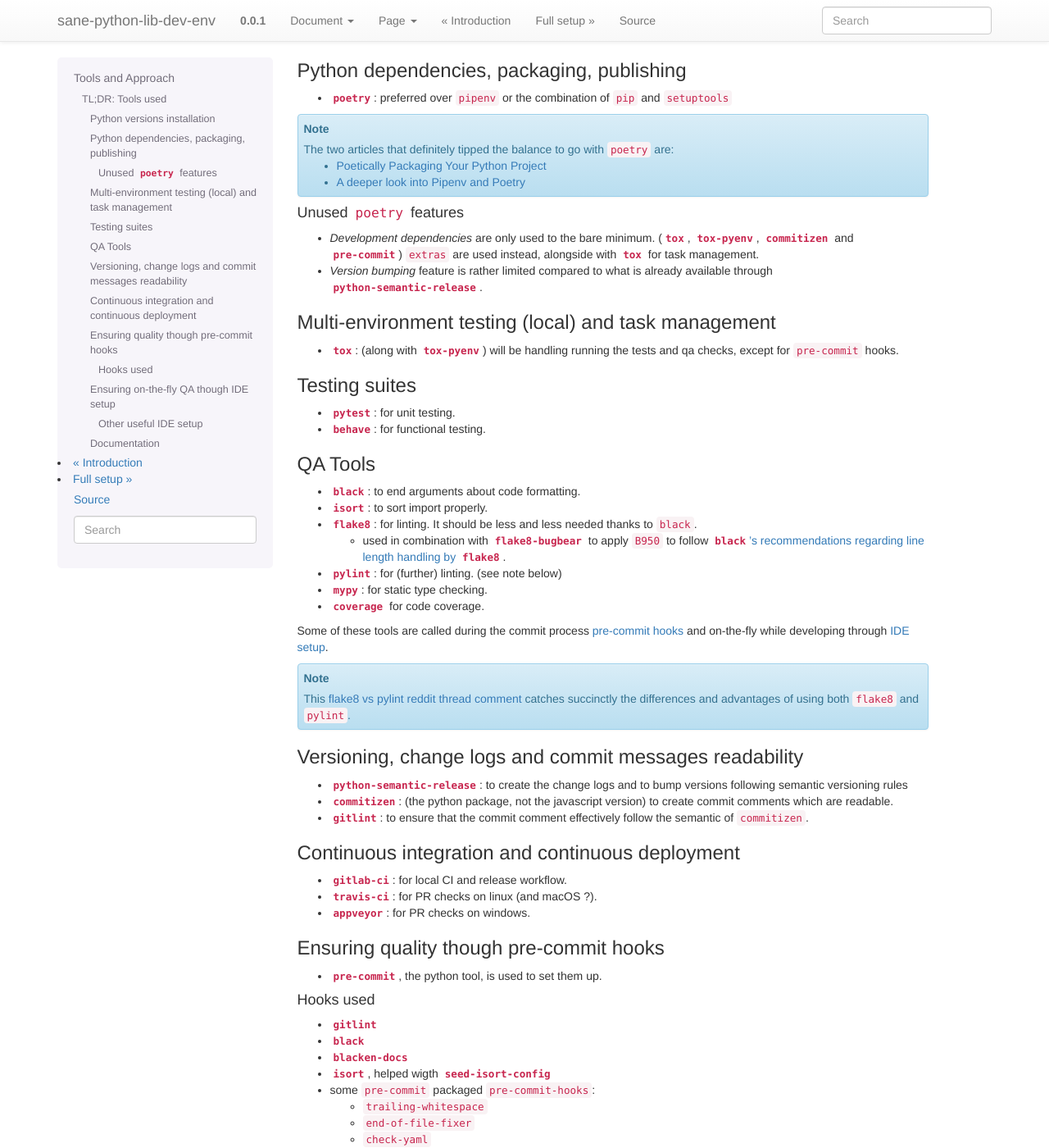
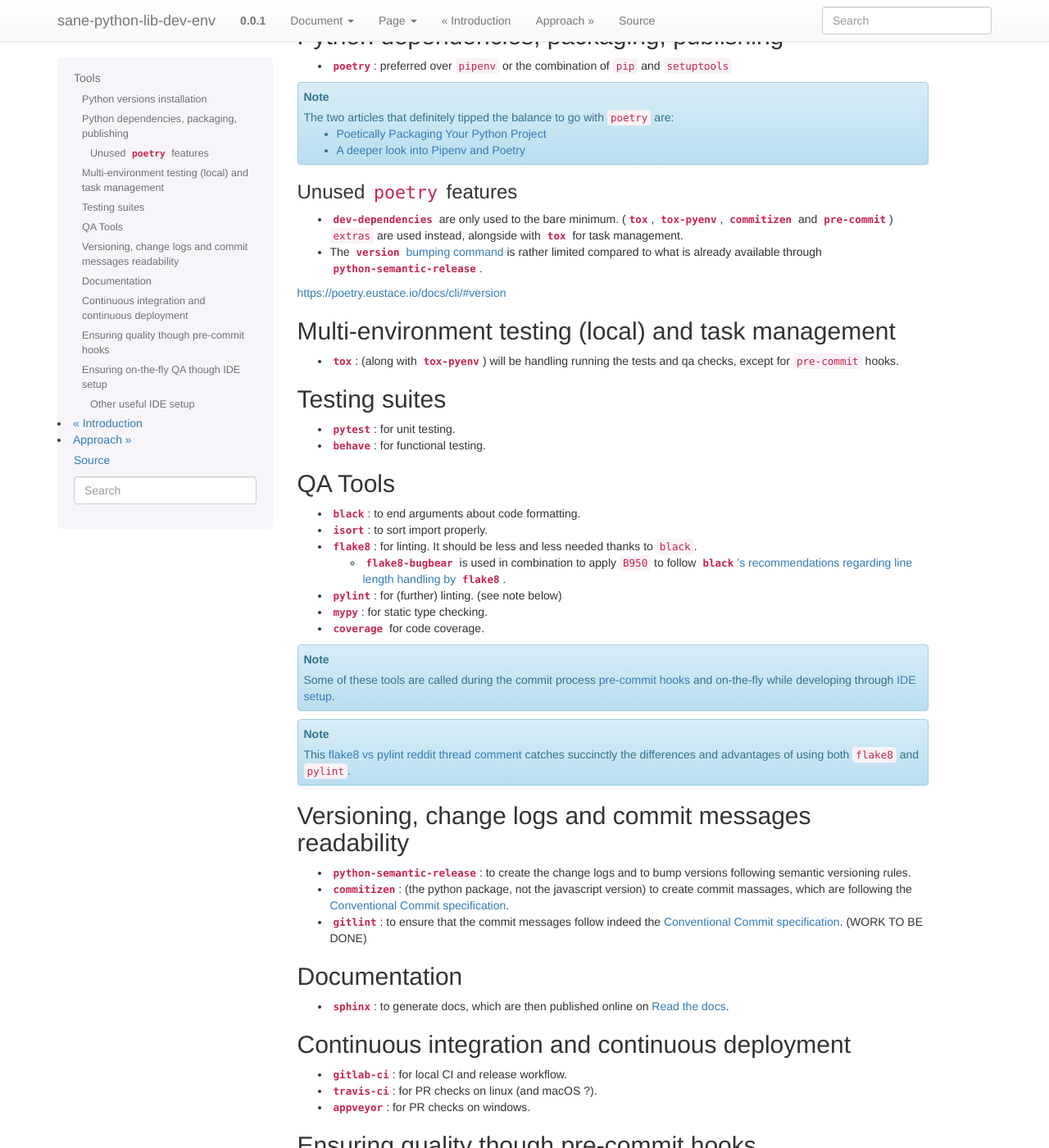
Before and after one commit to esciara/sane-python-lib-dev-env, a Sphinx documentation site: the page built from docs/tools.rst, in a window 1280 px wide and 1400 px high, scrolled down 347 px. Shown: the whole window at 82% size. Built offline with Sphinx 7.4.7, drawn with Linux system fonts in a browser that asks for light colours; some of the changed text lies outside the part shown.

Commit message:
refactor(tools): better organisation and writting

```diff
--- /dev/null
+++ b/docs/approach.rst
@@ -0,0 +1,2 @@
+Approach
+========
--- a/docs/index.rst
+++ b/docs/index.rst
@@ -6,7 +6,8 @@
    :caption: Contents:
 
    intro
-   presentation
+   tools
+   approach
    setup
 
 
--- a/docs/setup.rst
+++ b/docs/setup.rst
@@ -1,5 +1,5 @@
-Full setup
-==========
+Step by step setup
+==================
 
 Environment setup
 -----------------
--- a/docs/presentation.rst
+++ b/docs/tools.rst
@@ -1,5 +1,5 @@
-Tools and Approach
-==================
+Tools
+=====
 
 .. note::
     TO CHANGE:
@@ -12,18 +12,13 @@
     * Étienne Bersac's `Débuter avec Python en 2019`_
       (french), seen as a link from Sam (& Max)'s `Stack Python en 2019`_ (french)
 
-
-TL;DR: Tools used
------------------
-
 Python versions installation
-~~~~~~~~~~~~~~~~~~~~~~~~~~~~
+----------------------------
 
 * |pyenv|_: used to make available various python version on the same platform.
 
-
 Python dependencies, packaging, publishing
-~~~~~~~~~~~~~~~~~~~~~~~~~~~~~~~~~~~~~~~~~~
+------------------------------------------
 
 * |poetry|_: preferred over ``pipenv`` or the combination of ``pip`` and ``setuptools``
 
@@ -33,104 +28,116 @@
     * `Poetically Packaging Your Python Project`_
     * `A deeper look into Pipenv and Poetry`_
 
+Unused ``poetry`` features
+~~~~~~~~~~~~~~~~~~~~~~~~~~
 
-Unused ``poetry`` features
-++++++++++++++++++++++++++
-
-* *Development dependencies* are only used to the bare minimum. (|tox|_, |tox-pyenv|_,
+* |dev-dependencies|_ are only used to the bare minimum. (|tox|_, |tox-pyenv|_,
   |commitizen|_ and |pre-commit|_) ``extras`` are used instead, alongside with
   |tox|_ for task management.
-* *Version bumping* feature is rather limited compared to what is already available
+* The |version bumping command|_ is rather limited compared to what is already available
   through |python-semantic-release|_.
 
+.. |dev-dependencies| replace:: ``dev-dependencies``
+.. _dev-dependencies:
+   https://poetry.eustace.io/docs/pyproject/#dependencies-and-dev-dependencies
+.. |version bumping command| replace:: ``version`` bumping command
+.. _version bumping command: https://poetry.eustace.io/docs/cli/#version
+
+https://poetry.eustace.io/docs/cli/#version
 
 Multi-environment testing (local) and task management
-~~~~~~~~~~~~~~~~~~~~~~~~~~~~~~~~~~~~~~~~~~~~~~~~~~~~~
+-----------------------------------------------------
 
 * |tox|_: (along with |tox-pyenv|_) will be handling running the tests and qa checks,
   except for ``pre-commit`` hooks.
 
 Testing suites
-~~~~~~~~~~~~~~
+--------------
 
 * |pytest|_: for unit testing.
 * |behave|_: for functional testing.
 
-
 QA Tools
-~~~~~~~~
+--------
 
 * |black|_: to end arguments about code formatting.
 * |isort|_: to sort import properly.
 * |flake8|_: for linting. It should be less and less needed thanks to ``black``.
 
-  * used in combination with |flake8-bugbear|_ to apply ``B950`` to follow |black's
+  * |flake8-bugbear|_ is used in combination to apply ``B950`` to follow |black's
     recommendations regarding line length handling by flake8|_.
 
 * |pylint|_: for (further) linting. (see note below)
 * |mypy|_: for static type checking.
 * |coverage|_ for code coverage.
 
-Some of these tools are called during the commit process `pre-commit hooks`_ and
-on-the-fly while developing through `IDE setup`_.
+.. note::
+    Some of these tools are called during the commit process `pre-commit hooks`_ and
+    on-the-fly while developing through `IDE setup`_.
 
 .. note::
     This `flake8 vs pylint reddit thread comment`_ catches succinctly the differences
     and advantages of using both ``flake8`` and ``pylint``.
 
-
-
 Versioning, change logs and commit messages readability
-~~~~~~~~~~~~~~~~~~~~~~~~~~~~~~~~~~~~~~~~~~~~~~~~~~~~~~~
+-------------------------------------------------------
 
 * |python-semantic-release|_: to create the change logs and to bump versions following
-  semantic versioning rules
+  semantic versioning rules.
 * |commitizen|_: (the python package, not the javascript version) to create commit
-  comments which are readable.
-* |gitlint|_: to ensure that the commit comment effectively follow the semantic of
-  ``commitizen``.
+  massages, which are following the `Conventional Commit specification`_.
+* |gitlint|_: to ensure that the commit messages follow indeed the `Conventional Commit
+  specification`_. (WORK TO BE DONE)
 
+.. _Conventional Commit specification: https://www.conventionalcommits.org/
+
+Documentation
+-------------
+
+* |sphinx|_: to generate docs, which are then published online on `Read the docs`_.
 
 Continuous integration and continuous deployment
-~~~~~~~~~~~~~~~~~~~~~~~~~~~~~~~~~~~~~~~~~~~~~~~~
+------------------------------------------------
 
 * |gitlab-ci|_: for local CI and release workflow.
 * |travis-ci|_: for PR checks on linux (and macOS ?).
 * |appveyor|_: for PR checks on windows.
 
-
 .. _pre-commit hooks:
 
 Ensuring quality though pre-commit hooks
-~~~~~~~~~~~~~~~~~~~~~~~~~~~~~~~~~~~~~~~~
+----------------------------------------
 
-* |pre-commit|_, the python tool, is used to set them up.
+* |pre-commit|_, the python tool, is used to setup the following hooks:
 
-Hooks used
-++++++++++
+  * pre-push hooks:
 
-* |gitlint|_
-* |black|_
-* |blacken-docs|_
-* |isort|_, helped wigth |seed-isort-config|_
-* some ``pre-commit`` packaged ``pre-commit-hooks``:
+    * |gitlint|_
 
-  * ``trailing-whitespace``
-  * ``end-of-file-fixer``
-  * ``check-yaml``
-  * ``debug-statements``
-  * ``flake8`` with ``flake8-bugbear``
+  * pre-commit hooks:
 
-* |pyupgrade|_
-* some ``pre-commit`` packaged ``pygrep-hooks``:
+    * |black|_
+    * |blacken-docs|_
+    * |isort|_, helped wigth |seed-isort-config|_
+    * some `out-of-the-box hooks for pre-commit
+      <https://github.com/pre-commit/pre-commit-hooks>`_:
 
-  * ``rst-backticks``
+      * ``trailing-whitespace``
+      * ``end-of-file-fixer``
+      * ``check-yaml``
+      * ``debug-statements``
+      * ``flake8`` with ``flake8-bugbear``
 
+    * |pyupgrade|_
+    * some `fast, cheap, regex based pre-commit hooks
+      <https://github.com/pre-commit/pygrep-hooks>`_:
+
+      * ``rst-backticks``
 
 .. _IDE setup:
 
 Ensuring on-the-fly QA though IDE setup
-~~~~~~~~~~~~~~~~~~~~~~~~~~~~~~~~~~~~~~~
+---------------------------------------
 
 My IDE of choice is Pycharm/Intellij IDEA. I know that Visual Studio Code is gaining momentum,
 but I am quite happy with the former.
@@ -141,21 +148,13 @@
   * |pylint PyCharm/Intellij IDEA integration|_.
   * |isort PyCharm/Intellij IDEA integration|_.
 
-
-
 Other useful IDE setup
-++++++++++++++++++++++
+~~~~~~~~~~~~~~~~~~~~~~
 
 You might find these other plugins useful:
 
 * `PyVenv Manage`_: provides a shortcut to manage the Python interpreter of
   Pycharm/Intellij IDEA projects.
-
-
-Documentation
-~~~~~~~~~~~~~
-
-* |sphinx|_: to generate docs, which are then published online on `Read the docs`_.
 
 
 .. |project-template-python| replace:: ``project-template-python``
```
